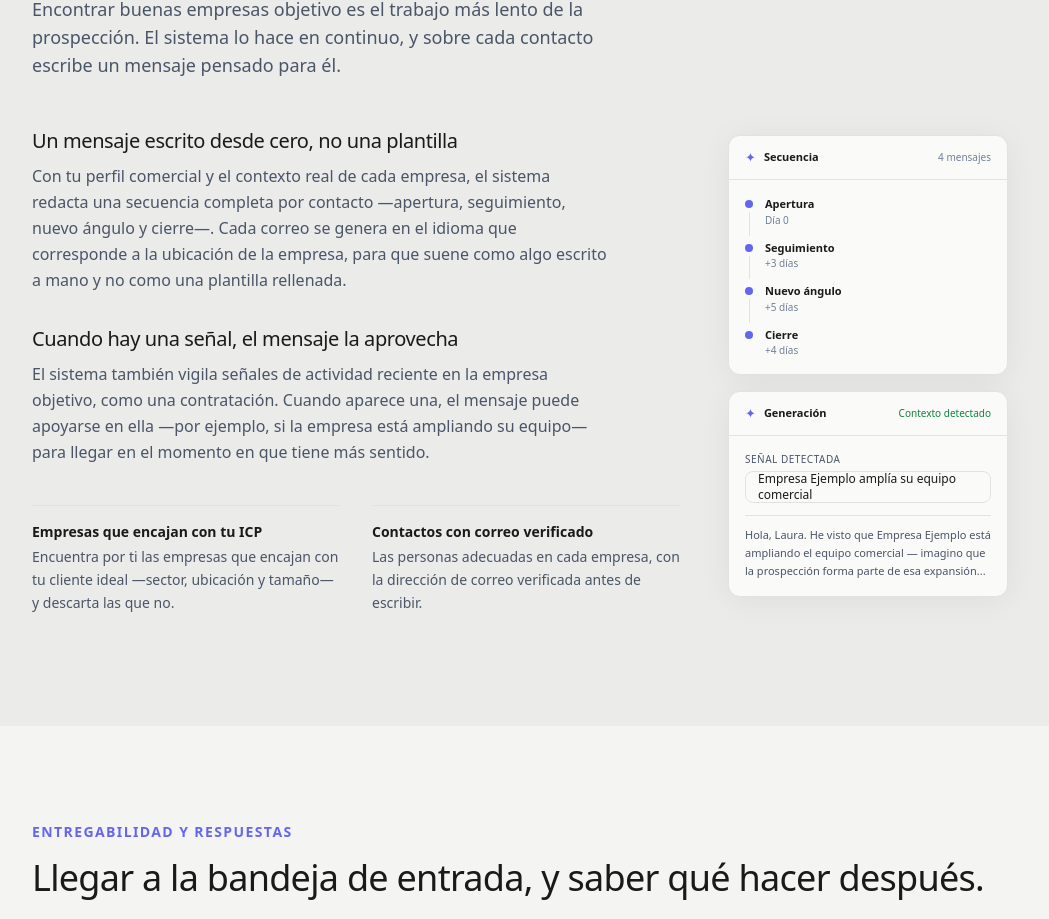
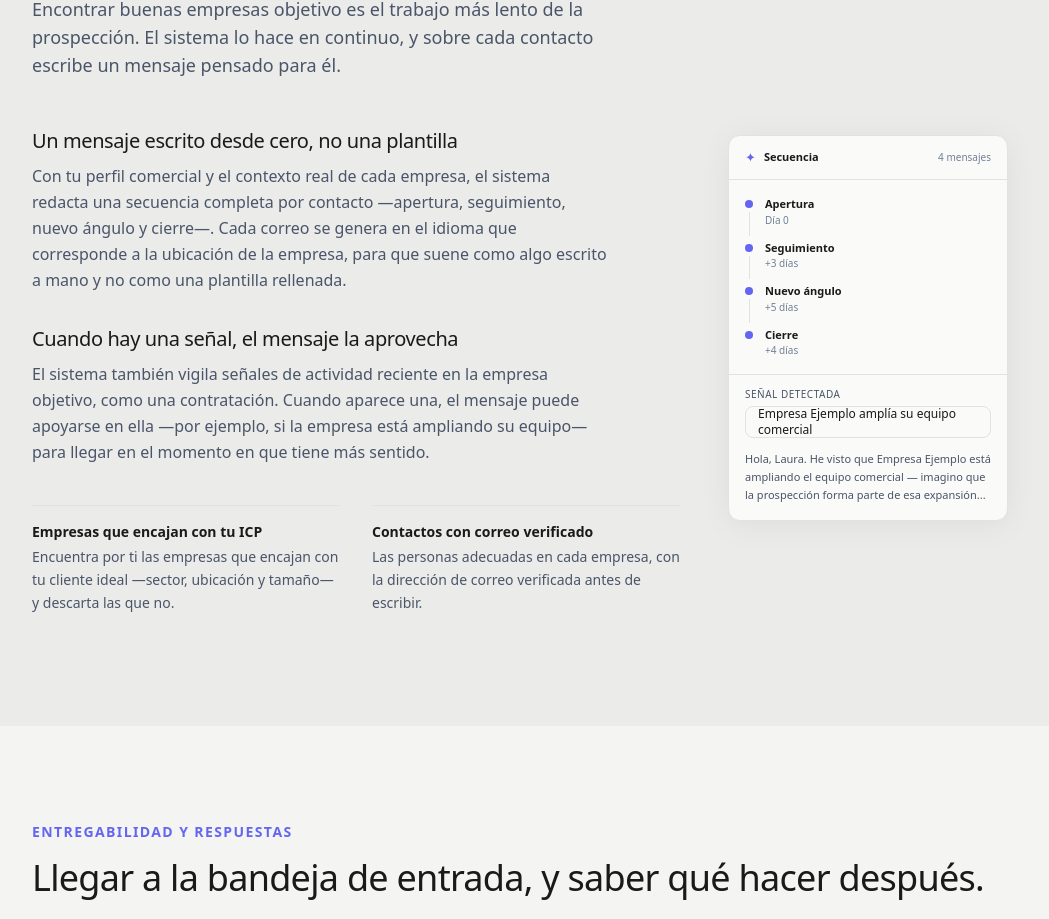
Before and after one commit to olserres-crypto/RevCognition, a Next.js app: page /producto in a window 1280 px wide. Shown: the part 2580-3499 px from the top of the page, without its empty margins (120-1169 px from the left). Built offline with nearby package versions, Linux system fonts and the light colour scheme; no server answers.

Commit message:
fix(b591): fold signal example into sequence mockup — one card per block (review fix)

```diff
--- a/src/components/sections/Producto.tsx
+++ b/src/components/sections/Producto.tsx
@@ -97,16 +97,9 @@ function MockupSecuencia() {
           </div>
         ))}
       </div>
-    </MockupShell>
-  );
-}
-
-function MockupSenal() {
-  return (
-    <MockupShell icon="✦" title="Generación" meta={{ text: "Contexto detectado", tone: "success" }}>
-      <div className="p-4 flex flex-col gap-3">
+      <div className="px-4 pb-4 flex flex-col gap-3 border-t border-[var(--color-border)] pt-3">
         <MockupRow label="Señal detectada" value="Empresa Ejemplo amplía su equipo comercial" />
-        <div className="text-[11px] text-[var(--color-slate)] leading-relaxed border-t border-[var(--color-border)] pt-2.5">
+        <div className="text-[11px] text-[var(--color-slate)] leading-relaxed">
           Hola, Laura. He visto que Empresa Ejemplo está ampliando el equipo
           comercial — imagino que la prospección forma parte de esa
           expansión...
@@ -438,12 +431,7 @@ export function Producto() {
             body: "Las personas adecuadas en cada empresa, con la dirección de correo verificada antes de escribir.",
           },
         ]}
-        mockup={
-          <div className="flex flex-col gap-4">
-            <MockupSecuencia />
-            <MockupSenal />
-          </div>
-        }
+        mockup={<MockupSecuencia />}
       />
 
       <ThemeBlock
```
